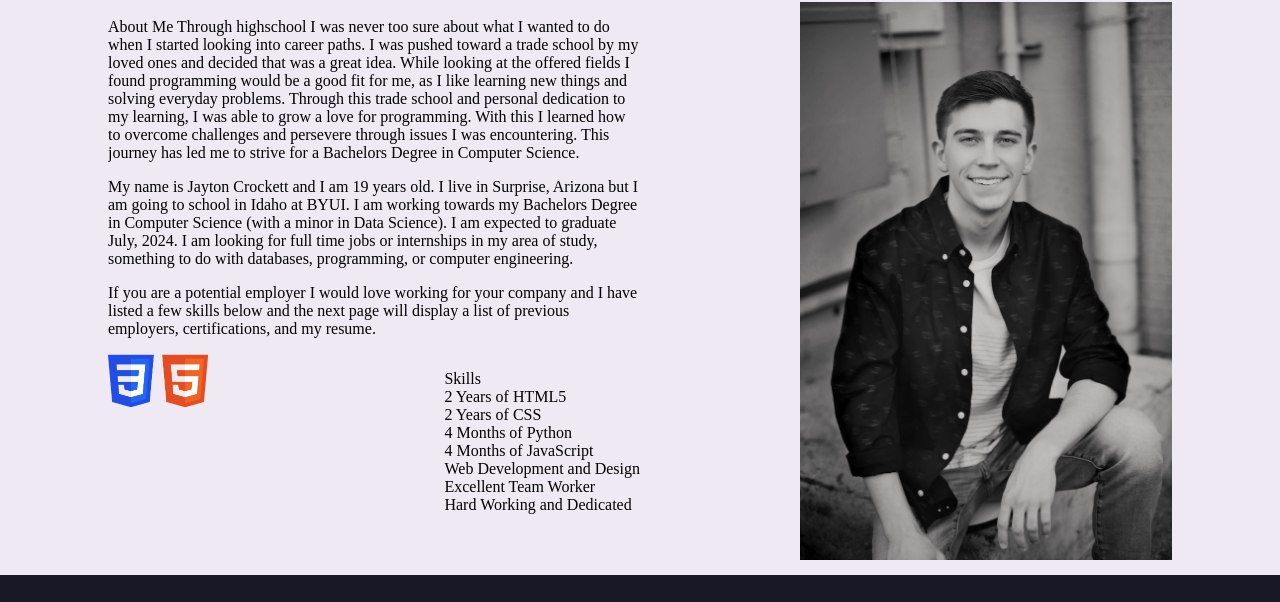
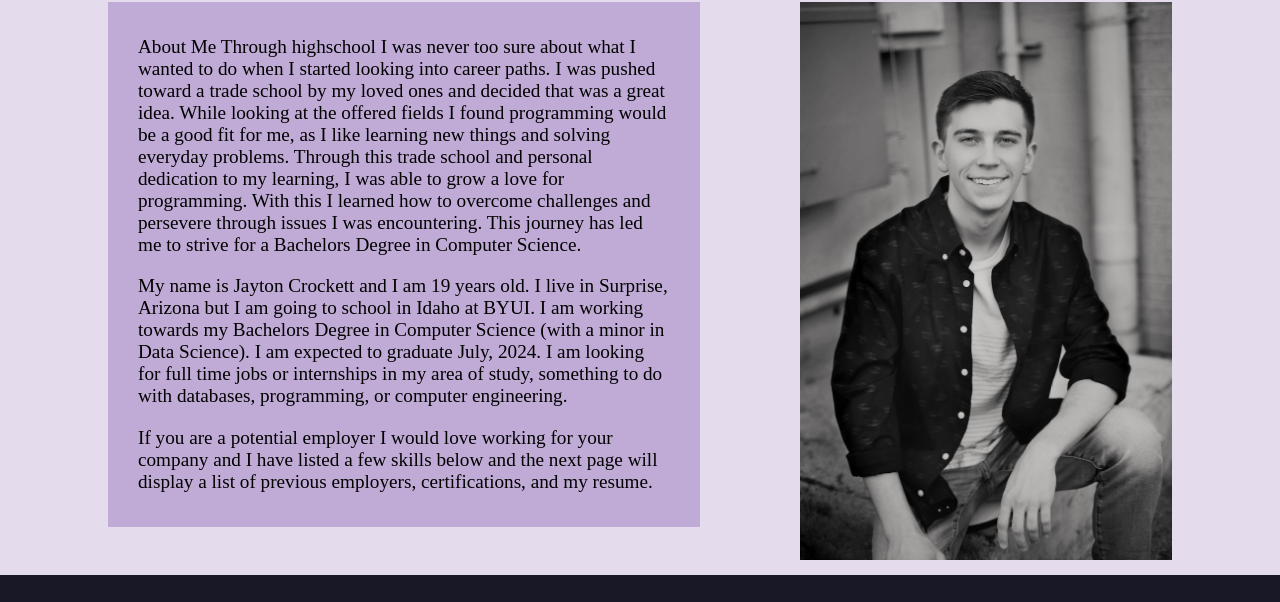
Before and after one commit to Jayton-BYUI/WWR-Project, a plain HTML site: page Personal_Site/about-me.html in a window 1280 px wide. Shown: the part 110-712 px from the top of the page. Drawn offline with Linux system fonts and the light colour scheme.

Commit message:
About Page Update

```diff
--- a/Personal_Site/about-me.html
+++ b/Personal_Site/about-me.html
@@ -57,9 +57,7 @@
                 will display a list of previous employers, certifications, and
                 my resume.
             </p>
-
-            <img src="img/badges.png" alt="HTML and CSS Badges" id="badge">
-            <p id="skills">
+            <!-- <p id="skills">
                 Skills</br>
                 2 Years of HTML5</br>
                 2 Years of CSS</br>
@@ -68,7 +66,7 @@
                 Web Development and Design</br>
                 Excellent Team Worker</br>
                 Hard Working and Dedicated
-            </p>
+            </p> -->
         </section>
     </main>
 
--- a/Personal_Site/styles/about.css
+++ b/Personal_Site/styles/about.css
@@ -40,13 +40,20 @@ main{
 }
 
 section{
-    padding-right: 40%;
     width: 50%;
+    padding: 15px 30px;
+    background-color: #6f3e9f4d;
+    overflow: auto;
+    font-size: 1.2em;
 }
-#badge{
+/* p:nth-of-type(3){
     float: left;
-    width: 100px;
-}
+    width: 25%;
+    padding: 15px;
+} */
 #skills{
     float: right;
+    padding: 15px;
+    background-color: #6f3e9f4d;
+    width: fit-content;
 }
--- a/Personal_Site/styles/layout.css
+++ b/Personal_Site/styles/layout.css
@@ -1,7 +1,7 @@
 
 /* body */
 body{
-    background-color: #6f3e9f1c;
+    background-color: #6f3e9f2f;
 }
 
 /* Header */
```
